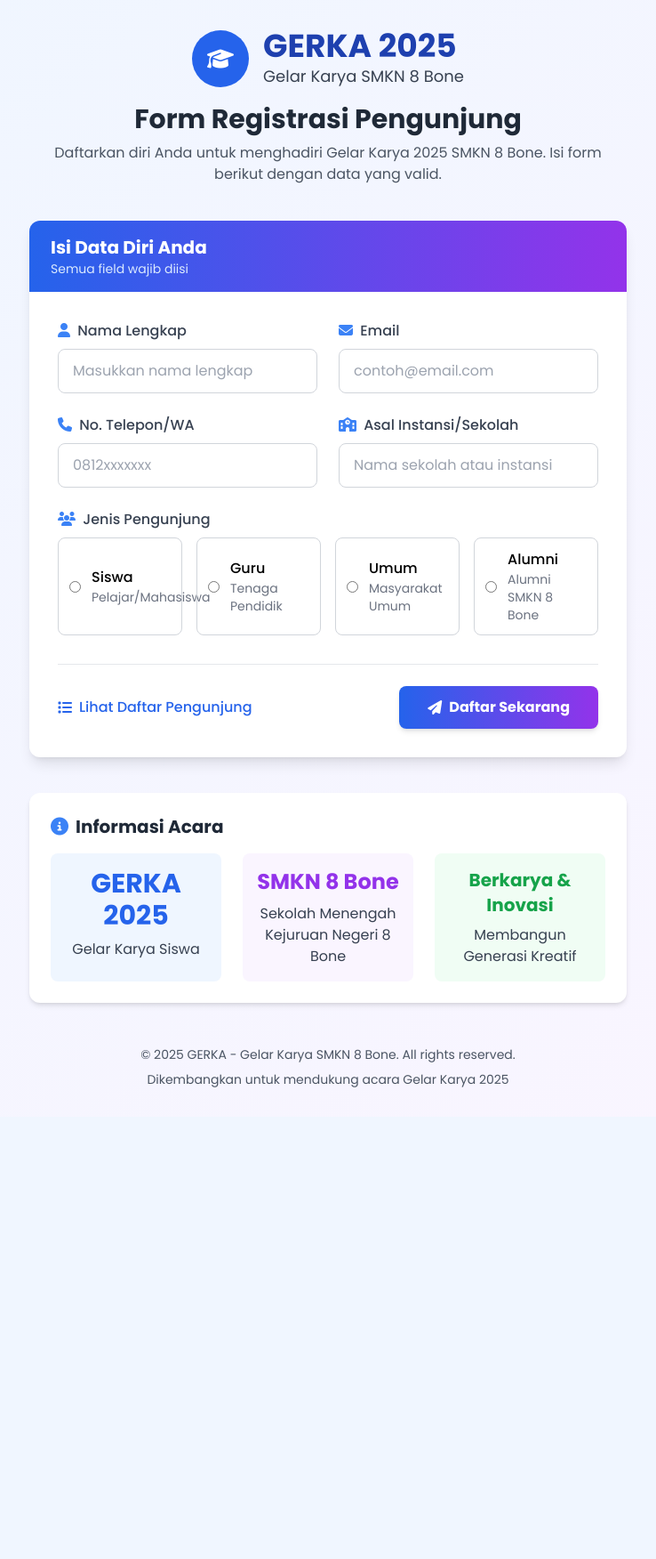
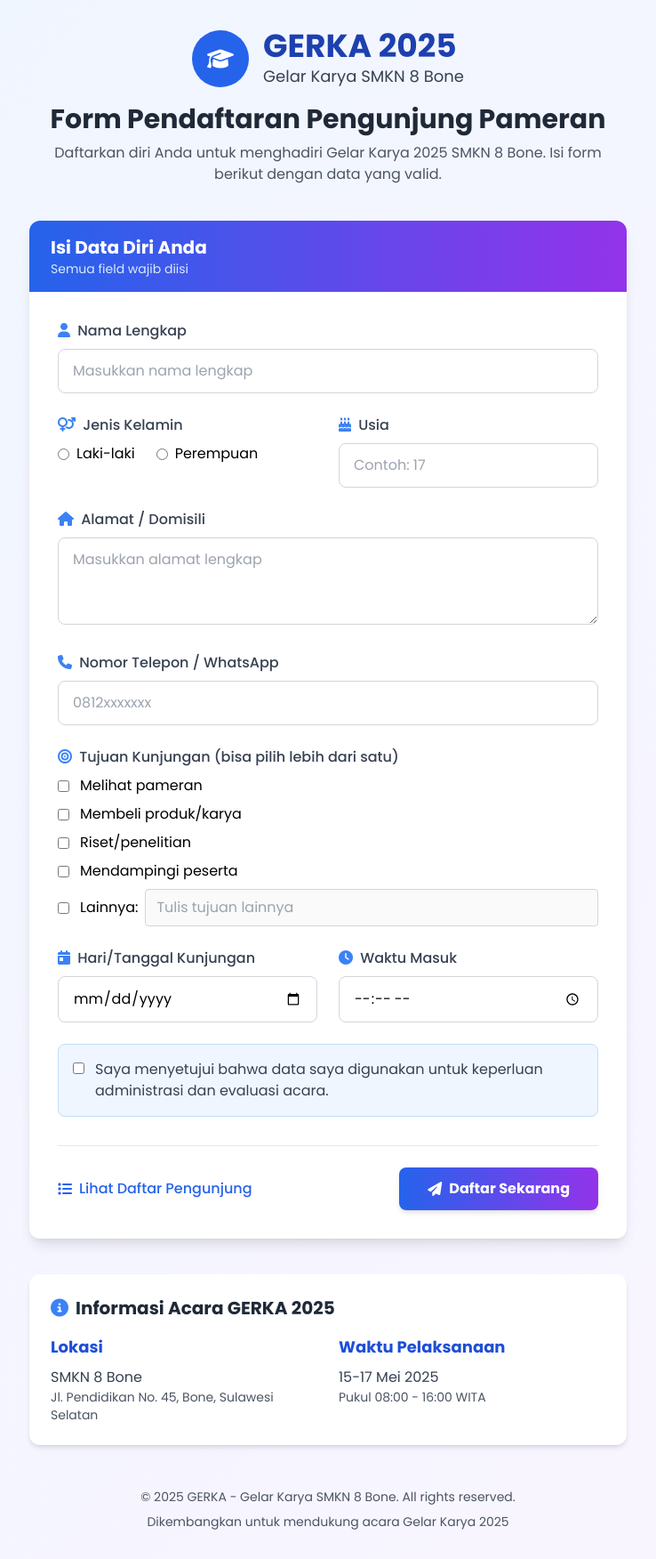
Before and after one commit to gh4ni404/gerka, a PHP site: page / in a window 1280 px wide. Shown: the whole page at 89% size, without its empty margins (271-1009 px from the left). Before the commit the page ends 1255 px from the top, so only its background shows below. Run offline with PHP 8.4, Linux system fonts and the light colour scheme; some libraries are stand-ins or nearby versions.

Commit message:
feat: revisi index.php (form registrasi)

```diff
--- a/index.php
+++ b/index.php
@@ -1,13 +1,5 @@
 <?php
 require_once 'koneksi.php';
-$pesan_sukses = '';
-$pesan_error = '';
-
-// Cek jika form disubmit
-if ($_SERVER["REQUEST_METHOD"] == "POST") {
-    header("Location: proses.php");
-    exit();
-}
 ?>
 <!DOCTYPE html>
 <html lang="id">
@@ -19,11 +11,13 @@
     <script src="https://cdn.tailwindcss.com"></script>
     <!-- Font Awesome -->
     <link rel="stylesheet" href="https://cdnjs.cloudflare.com/ajax/libs/font-awesome/6.4.0/css/all.min.css">
-    <!-- Custom CSS -->
-    <link rel="stylesheet" href="style.css">
     <style>
         @import url('https://fonts.googleapis.com/css2?family=Poppins:wght@300;400;500;600;700&display=swap');
         body { font-family: 'Poppins', sans-serif; }
+        .form-group input:focus, .form-group select:focus, .form-group textarea:focus {
+            outline: none;
+            box-shadow: 0 0 0 3px rgba(59, 130, 246, 0.1);
+        }
     </style>
 </head>
 <body class="bg-gradient-to-br from-blue-50 to-purple-50 min-h-screen">
@@ -39,7 +33,7 @@
                     <p class="text-lg text-gray-700">Gelar Karya SMKN 8 Bone</p>
                 </div>
             </div>
-            <h2 class="text-2xl md:text-3xl font-bold text-gray-800 mb-2">Form Registrasi Pengunjung</h2>
+            <h2 class="text-2xl md:text-3xl font-bold text-gray-800 mb-2">Form Pendaftaran Pengunjung Pameran</h2>
             <p class="text-gray-600 max-w-2xl mx-auto">Daftarkan diri Anda untuk menghadiri Gelar Karya 2025 SMKN 8 Bone. Isi form berikut dengan data yang valid.</p>
         </header>
 
@@ -70,9 +64,8 @@
             </div>
 
             <form action="proses.php" method="POST" class="p-6 md:p-8" id="formRegistrasi">
-                <div class="grid grid-cols-1 md:grid-cols-2 gap-6">
                 <!-- Nama Lengkap -->
-                    <div class="form-group">
+                <div class="form-group mb-6">
                     <label for="nama" class="block text-gray-700 font-medium mb-2">
                         <i class="fas fa-user text-blue-500 mr-1"></i> Nama Lengkap
                     </label>
@@ -81,74 +74,115 @@
                            placeholder="Masukkan nama lengkap">
                 </div>
 
-                    <!-- Email -->
+                <div class="grid grid-cols-1 md:grid-cols-2 gap-6 mb-6">
+                    <!-- Jenis Kelamin -->
                     <div class="form-group">
-                        <label for="email" class="block text-gray-700 font-medium mb-2">
-                            <i class="fas fa-envelope text-blue-500 mr-1"></i> Email
+                        <label class="block text-gray-700 font-medium mb-2">
+                            <i class="fas fa-venus-mars text-blue-500 mr-1"></i> Jenis Kelamin
                         </label>
-                        <input type="email" id="email" name="email" required
-                               class="w-full px-4 py-3 border border-gray-300 rounded-lg focus:ring-2 focus:ring-blue-500 focus:border-blue-500 transition"
-                               placeholder="contoh@email.com">
+                        <div class="flex space-x-6">
+                            <label class="flex items-center">
+                                <input type="radio" name="jenis_kelamin" value="L" required class="mr-2 text-blue-600 focus:ring-blue-500">
+                                <span>Laki-laki</span>
+                            </label>
+                            <label class="flex items-center">
+                                <input type="radio" name="jenis_kelamin" value="P" required class="mr-2 text-blue-600 focus:ring-blue-500">
+                                <span>Perempuan</span>
+                            </label>
+                        </div>
                     </div>
 
-                    <!-- No Telepon -->
+                    <!-- Usia -->
                     <div class="form-group">
+                        <label for="usia" class="block text-gray-700 font-medium mb-2">
+                            <i class="fas fa-birthday-cake text-blue-500 mr-1"></i> Usia
+                        </label>
+                        <input type="number" id="usia" name="usia" required min="1" max="100"
+                               class="w-full px-4 py-3 border border-gray-300 rounded-lg focus:ring-2 focus:ring-blue-500 focus:border-blue-500 transition"
+                               placeholder="Contoh: 17">
+                    </div>
+                </div>
+
+                <!-- Alamat / Domisili -->
+                <div class="form-group mb-6">
+                    <label for="alamat" class="block text-gray-700 font-medium mb-2">
+                        <i class="fas fa-home text-blue-500 mr-1"></i> Alamat / Domisili
+                    </label>
+                    <textarea id="alamat" name="alamat" rows="3" required
+                              class="w-full px-4 py-3 border border-gray-300 rounded-lg focus:ring-2 focus:ring-blue-500 focus:border-blue-500 transition"
+                              placeholder="Masukkan alamat lengkap"></textarea>
+                </div>
+
+                <!-- Nomor Telepon / WhatsApp -->
+                <div class="form-group mb-6">
                     <label for="no_telepon" class="block text-gray-700 font-medium mb-2">
-                            <i class="fas fa-phone text-blue-500 mr-1"></i> No. Telepon/WA
+                        <i class="fas fa-phone text-blue-500 mr-1"></i> Nomor Telepon / WhatsApp
                     </label>
                     <input type="tel" id="no_telepon" name="no_telepon" required
                            class="w-full px-4 py-3 border border-gray-300 rounded-lg focus:ring-2 focus:ring-blue-500 focus:border-blue-500 transition"
                            placeholder="0812xxxxxxx">
                 </div>
 
-                    <!-- Asal Instansi -->
-                    <div class="form-group">
-                        <label for="asal_instansi" class="block text-gray-700 font-medium mb-2">
-                            <i class="fas fa-school text-blue-500 mr-1"></i> Asal Instansi/Sekolah
+                <!-- Tujuan Kunjungan -->
+                <div class="form-group mb-6">
+                    <label class="block text-gray-700 font-medium mb-2">
+                        <i class="fas fa-bullseye text-blue-500 mr-1"></i> Tujuan Kunjungan (bisa pilih lebih dari satu)
                     </label>
-                        <input type="text" id="asal_instansi" name="asal_instansi" required
-                               class="w-full px-4 py-3 border border-gray-300 rounded-lg focus:ring-2 focus:ring-blue-500 focus:border-blue-500 transition"
-                               placeholder="Nama sekolah atau instansi">
+                    <div class="space-y-2">
+                        <label class="flex items-center">
+                            <input type="checkbox" name="tujuan_kunjungan[]" value="Melihat pameran" class="mr-3 rounded text-blue-600 focus:ring-blue-500">
+                            <span>Melihat pameran</span>
+                        </label>
+                        <label class="flex items-center">
+                            <input type="checkbox" name="tujuan_kunjungan[]" value="Membeli produk/karya" class="mr-3 rounded text-blue-600 focus:ring-blue-500">
+                            <span>Membeli produk/karya</span>
+                        </label>
+                        <label class="flex items-center">
+                            <input type="checkbox" name="tujuan_kunjungan[]" value="Riset/penelitian" class="mr-3 rounded text-blue-600 focus:ring-blue-500">
+                            <span>Riset/penelitian</span>
+                        </label>
+                        <label class="flex items-center">
+                            <input type="checkbox" name="tujuan_kunjungan[]" value="Mendampingi peserta" class="mr-3 rounded text-blue-600 focus:ring-blue-500">
+                            <span>Mendampingi peserta</span>
+                        </label>
+                        <div class="flex items-center mt-2">
+                            <input type="checkbox" id="lainnya_checkbox" class="mr-3 rounded text-blue-600 focus:ring-blue-500">
+                            <span>Lainnya:</span>
+                            <input type="text" id="lainnya_text" class="ml-2 px-3 py-2 border border-gray-300 rounded flex-grow" placeholder="Tulis tujuan lainnya" disabled>
+                        </div>
+                    </div>
+                    <!-- Input tersembunyi untuk menangani nilai "Lainnya" -->
+                    <input type="hidden" name="tujuan_kunjungan[]" id="lainnya_hidden">
                 </div>
 
-                    <!-- Jenis Pengunjung -->
-                    <div class="form-group md:col-span-2">
-                        <label class="block text-gray-700 font-medium mb-2">
-                            <i class="fas fa-users text-blue-500 mr-1"></i> Jenis Pengunjung
+                <div class="grid grid-cols-1 md:grid-cols-2 gap-6 mb-6">
+                    <!-- Hari/Tanggal Kunjungan -->
+                    <div class="form-group">
+                        <label for="hari_tanggal" class="block text-gray-700 font-medium mb-2">
+                            <i class="fas fa-calendar-day text-blue-500 mr-1"></i> Hari/Tanggal Kunjungan
                         </label>
-                        <div class="grid grid-cols-2 md:grid-cols-4 gap-4">
-                            <label class="flex items-center p-3 border border-gray-300 rounded-lg cursor-pointer hover:bg-blue-50 transition">
-                                <input type="radio" name="jenis_pengunjung" value="siswa" required class="mr-3 text-blue-600 focus:ring-blue-500">
-                                <div>
-                                    <div class="font-medium">Siswa</div>
-                                    <div class="text-sm text-gray-500">Pelajar/Mahasiswa</div>
+                        <input type="date" id="hari_tanggal" name="hari_tanggal" required
+                               class="w-full px-4 py-3 border border-gray-300 rounded-lg focus:ring-2 focus:ring-blue-500 focus:border-blue-500 transition">
                     </div>
+
+                    <!-- Waktu Masuk -->
+                    <div class="form-group">
+                        <label for="waktu_masuk" class="block text-gray-700 font-medium mb-2">
+                            <i class="fas fa-clock text-blue-500 mr-1"></i> Waktu Masuk
                         </label>
+                        <input type="time" id="waktu_masuk" name="waktu_masuk" required
+                               class="w-full px-4 py-3 border border-gray-300 rounded-lg focus:ring-2 focus:ring-blue-500 focus:border-blue-500 transition">
+                    </div>
+                </div>
 
-                            <label class="flex items-center p-3 border border-gray-300 rounded-lg cursor-pointer hover:bg-blue-50 transition">
-                                <input type="radio" name="jenis_pengunjung" value="guru" required class="mr-3 text-blue-600 focus:ring-blue-500">
-                                <div>
-                                    <div class="font-medium">Guru</div>
-                                    <div class="text-sm text-gray-500">Tenaga Pendidik</div>
-                                </div>
+                <!-- Persetujuan -->
+                <div class="form-group mb-8">
+                    <div class="flex items-start p-4 bg-blue-50 rounded-lg border border-blue-200">
+                        <input type="checkbox" id="setuju" name="setuju" required
+                               class="mt-1 mr-3 rounded text-blue-600 focus:ring-blue-500">
+                        <label for="setuju" class="text-gray-700">
+                            Saya menyetujui bahwa data saya digunakan untuk keperluan administrasi dan evaluasi acara.
                         </label>
-
-                            <label class="flex items-center p-3 border border-gray-300 rounded-lg cursor-pointer hover:bg-blue-50 transition">
-                                <input type="radio" name="jenis_pengunjung" value="umum" required class="mr-3 text-blue-600 focus:ring-blue-500">
-                                <div>
-                                    <div class="font-medium">Umum</div>
-                                    <div class="text-sm text-gray-500">Masyarakat Umum</div>
-                                </div>
-                            </label>
-
-                            <label class="flex items-center p-3 border border-gray-300 rounded-lg cursor-pointer hover:bg-blue-50 transition">
-                                <input type="radio" name="jenis_pengunjung" value="alumni" required class="mr-3 text-blue-600 focus:ring-blue-500">
-                                <div>
-                                    <div class="font-medium">Alumni</div>
-                                    <div class="text-sm text-gray-500">Alumni SMKN 8 Bone</div>
-                                </div>
-                            </label>
-                        </div>
                     </div>
                 </div>
 
@@ -172,20 +206,18 @@
         <!-- Informasi Acara -->
         <div class="max-w-2xl mx-auto mt-10 bg-white rounded-xl shadow-md p-6">
             <h3 class="text-xl font-bold text-gray-800 mb-4 flex items-center">
-                <i class="fas fa-info-circle text-blue-500 mr-2"></i> Informasi Acara
+                <i class="fas fa-info-circle text-blue-500 mr-2"></i> Informasi Acara GERKA 2025
             </h3>
-            <div class="grid grid-cols-1 md:grid-cols-3 gap-6">
-                <div class="text-center p-4 bg-blue-50 rounded-lg">
-                    <div class="text-3xl font-bold text-blue-600 mb-2">GERKA 2025</div>
-                    <div class="text-gray-700">Gelar Karya Siswa</div>
+            <div class="grid grid-cols-1 md:grid-cols-2 gap-6">
+                <div>
+                    <h4 class="font-bold text-lg text-blue-700 mb-2">Lokasi</h4>
+                    <p class="text-gray-700">SMKN 8 Bone</p>
+                    <p class="text-gray-600 text-sm">Jl. Pendidikan No. 45, Bone, Sulawesi Selatan</p>
                 </div>
-                <div class="text-center p-4 bg-purple-50 rounded-lg">
-                    <div class="text-2xl font-bold text-purple-600 mb-2">SMKN 8 Bone</div>
-                    <div class="text-gray-700">Sekolah Menengah Kejuruan Negeri 8 Bone</div>
-                </div>
-                <div class="text-center p-4 bg-green-50 rounded-lg">
-                    <div class="text-xl font-bold text-green-600 mb-2">Berkarya & Inovasi</div>
-                    <div class="text-gray-700">Membangun Generasi Kreatif</div>
+                <div>
+                    <h4 class="font-bold text-lg text-blue-700 mb-2">Waktu Pelaksanaan</h4>
+                    <p class="text-gray-700">15-17 Mei 2025</p>
+                    <p class="text-gray-600 text-sm">Pukul 08:00 - 16:00 WITA</p>
                 </div>
             </div>
         </div>
@@ -199,24 +231,66 @@
 
     <!-- JavaScript untuk validasi form -->
     <script>
+        // Menangani checkbox "Lainnya"
+        const lainnyaCheckbox = document.getElementById('lainnya_checkbox');
+        const lainnyaText = document.getElementById('lainnya_text');
+        const lainnyaHidden = document.getElementById('lainnya_hidden');
+
+        lainnyaCheckbox.addEventListener('change', function() {
+            if (this.checked) {
+                lainnyaText.disabled = false;
+                lainnyaText.focus();
+            } else {
+                lainnyaText.disabled = true;
+                lainnyaText.value = '';
+            }
+        });
+
+        // Saat form disubmit
         document.getElementById('formRegistrasi').addEventListener('submit', function(e) {
             const nama = document.getElementById('nama').value.trim();
-            const email = document.getElementById('email').value.trim();
+            const usia = document.getElementById('usia').value;
+            const alamat = document.getElementById('alamat').value.trim();
             const telepon = document.getElementById('no_telepon').value.trim();
-            const asal = document.getElementById('asal_instansi').value.trim();
+            const tanggal = document.getElementById('hari_tanggal').value;
+            const waktu = document.getElementById('waktu_masuk').value;
+            const setuju = document.getElementById('setuju').checked;
 
-            // Validasi sederhana
-            if (!nama || !email || !telepon || !asal) {
+            // Validasi checkbox tujuan kunjungan
+            const tujuanCheckboxes = document.querySelectorAll('input[name="tujuan_kunjungan[]"]:checked');
+            const tujuanLainnya = document.getElementById('lainnya_text').value.trim();
+
+            // Jika checkbox lainnya dicentang dan ada isinya, tambahkan ke hidden input
+            if (lainnyaCheckbox.checked && tujuanLainnya !== '') {
+                lainnyaHidden.value = tujuanLainnya;
+            } else {
+                lainnyaHidden.disabled = true;
+            }
+
+            // Validasi minimal satu tujuan kunjungan terpilih
+            if (tujuanCheckboxes.length === 0 && !(lainnyaCheckbox.checked && tujuanLainnya !== '')) {
+                e.preventDefault();
+                alert('Pilih minimal satu tujuan kunjungan!');
+                return false;
+            }
+
+            // Validasi sederhana lainnya
+            if (!nama || !usia || !alamat || !telepon || !tanggal || !waktu) {
                 e.preventDefault();
                 alert('Harap isi semua field yang wajib diisi!');
                 return false;
             }
 
-            // Validasi email
-            const emailPattern = /^[^\s@]+@[^\s@]+\.[^\s@]+$/;
-            if (!emailPattern.test(email)) {
+            if (!setuju) {
                 e.preventDefault();
-                alert('Format email tidak valid!');
+                alert('Anda harus menyetujui penggunaan data!');
+                return false;
+            }
+
+            // Validasi usia
+            if (usia < 1 || usia > 100) {
+                e.preventDefault();
+                alert('Usia harus antara 1-100 tahun!');
                 return false;
             }
 
@@ -230,6 +304,9 @@
 
             return true;
         });
+
+        // Set tanggal minimal hari ini
+        document.getElementById('hari_tanggal').min = new Date().toISOString().split("T")[0];
     </script>
 </body>
 </html>
```
Lines whose indentation alone changed are shown as unchanged.
